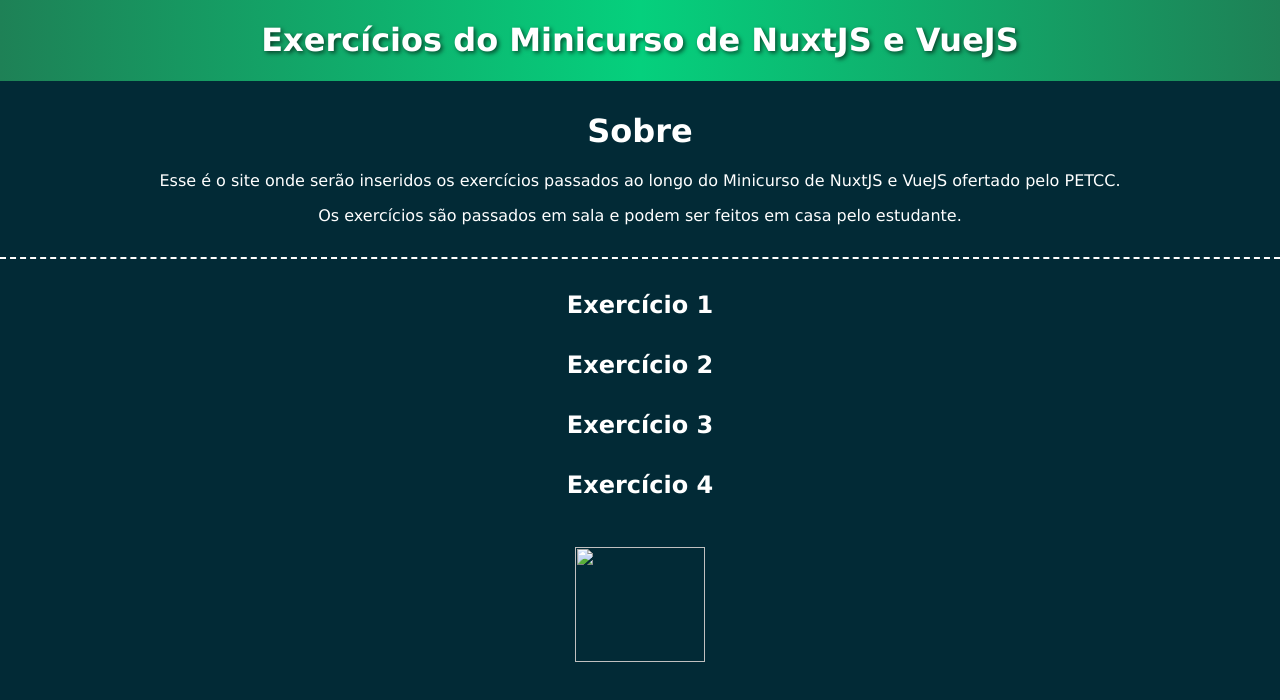
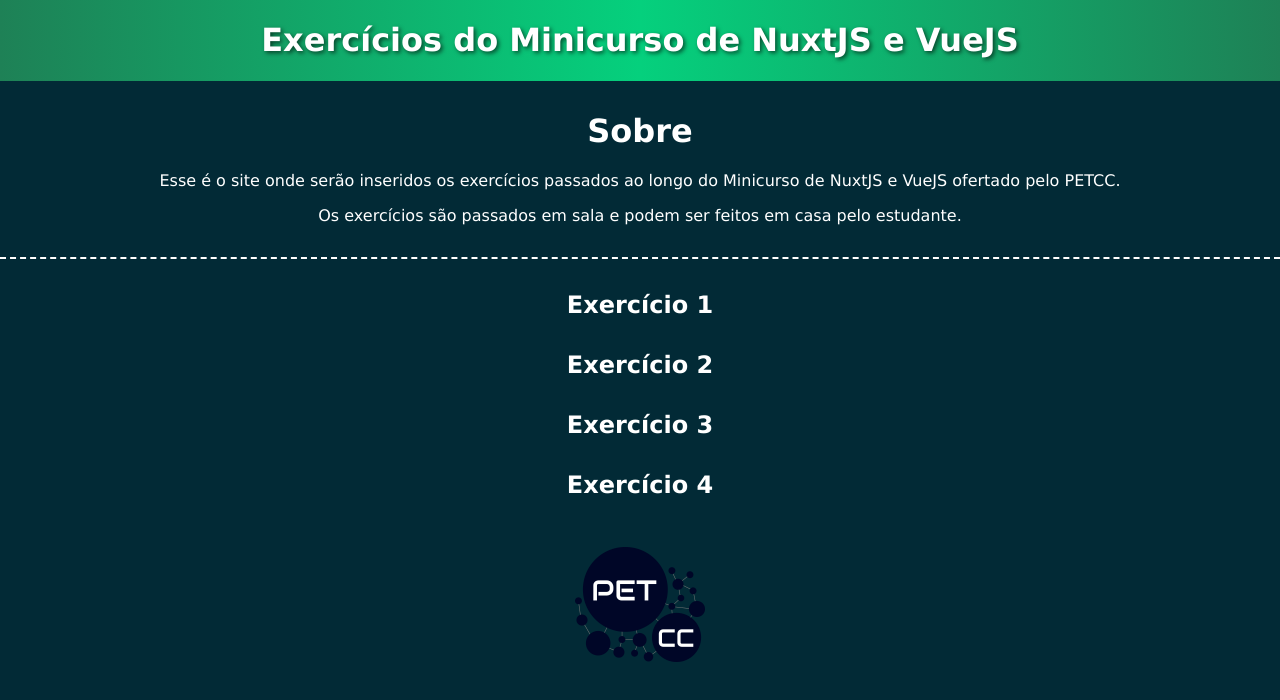
Before and after one commit to schwaad/minicurso-nuxt-vue-exercicios, a plain HTML site: page index.html in a window 1280 px wide. Drawn offline with Linux system fonts and the light colour scheme; the site is published under a folder, as on GitHub Pages, so addresses that start at the root find nothing.

Commit message:
Bugfix: logo do PET não estava aparecendo

```diff
--- a/index.html
+++ b/index.html
@@ -25,7 +25,7 @@
     <a>Exercício 4</a>
   </div>
   <div class="footer">
-    <img src="/assets/img/pet-logo.png" width="130" height="115">
+    <img src="./assets/img/pet-logo.png" width="130" height="115">
   </div>
 </body>
 
```
